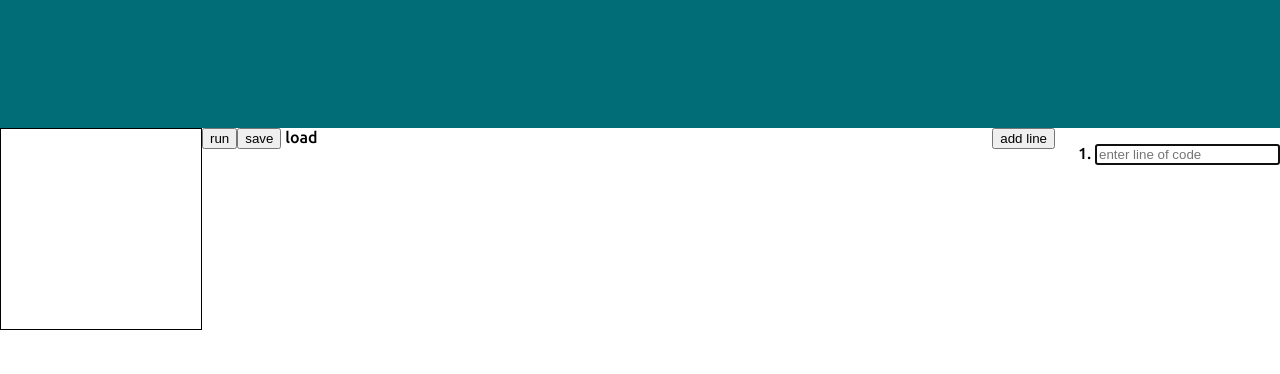
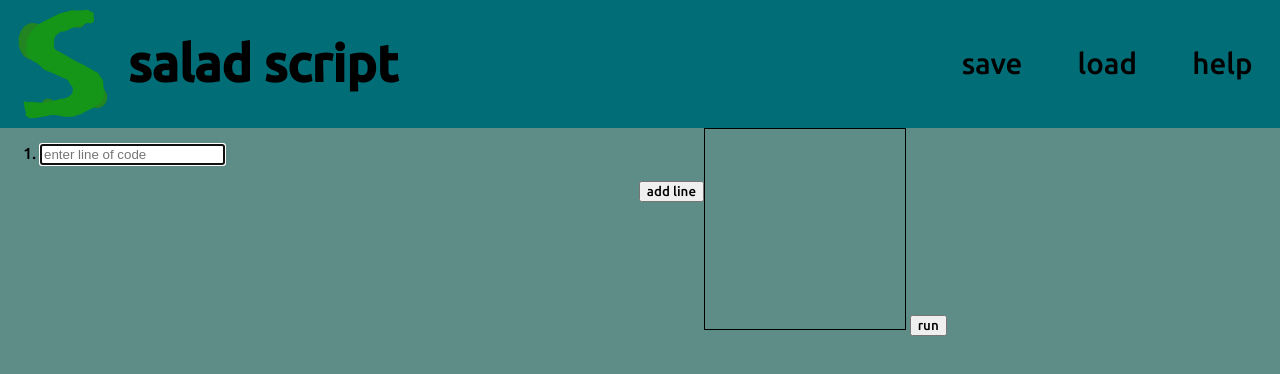
Before and after one commit to myrccar/saladscript, a plain HTML site: page index.html in a window 1280 px wide. Drawn offline with Linux system fonts and the light colour scheme.

Commit message:
60% looking nice

```diff
--- a/index.html
+++ b/index.html
@@ -11,20 +11,30 @@
 <link href="https://fonts.googleapis.com/css2?family=Ubuntu:wght@500&display=swap" rel="stylesheet">
   </head>
   <body>
-    <div class="header"></div>
-    <canvas id="mainC" width="200" height="200" style="border:1px solid #000000;">sorry your browser is not compatible
-</canvas>
-    <button onclick="run()" class="run_btn">run</button>
-    <div>
+    <div class="header">
+      <img src="img/saildscript_logo.png" class="logo" alt="saladScrit logo">
+      <h1>salad script</h1>
+      <a href="#"><button class="nav" >help</button></a>
+      <label for="load"><div class="nav">load</div></label>
+    <input style="display: none;" id="load" type="file"  accept="text/salad, text/plain" onchange="load(this)">
+      <a class="save nav" download="mySaladScript.txt" href="" id="btn" onclick="save()"><button>save</button></a>
+
+    </div>
+   <!-- <div class="gutter" id="dragMe"></div> -->
+    <div class="content">
+    <div class="side_b">
     <ol id="list" class="list">
       <li><input autocomplete="off" id="inp1" type="text" placeholder="enter line of code" class="inp"></input></li>
     </ol>
 
     <button onclick="add()" style="float: right;">add line</button>
     </div>
-    <a download="mySaladScript.salad" href="" id="btn" onclick="save()"><button>save</button></a>
-    <label for="load">load</label>
-    <input style="display: none;" id="load" type="file"  accept="text/salad" onchange="load(this)">
+    <div class="side_a">
+    <canvas id="mainC" width="200" height="200" style="border:1px solid #000000;">sorry your browser is not compatible
+</canvas>
+    <button onclick="run()" class="run_btn">run</button>
+    </div>
+    </div>
     <script src="script.js"></script>
     <noscript>sorry your browser is not compatible</noscript>
   </body>
--- a/style.css
+++ b/style.css
@@ -1,6 +1,10 @@
 html, body{
   font-family: 'Ubuntu', sans-serif;
   margin: 0px;
+  background-color: #EDF6F9;
+  display: flex;
+  flex-flow: column;
+  height: 100%;
 }
 
 div.header{
@@ -8,15 +12,92 @@ div.header{
   width: 100vw;
   height: 10vw;
   background-color: #006D77;
+
+}
+
+img.logo{
+  width: 10vw;
+  float: left;
+}
+
+div.header > h1{
+  float: left;
+  font-size: 4vw;
+}
+
+a.save > button{
+  float: right;
+  height: 10vw;
+  background-color: #006D77;
+  color: black;
+  border: none;
+  font-size: 2.3vw;
+  width: 9vw;
+  cursor: pointer;
+}
+a.save > button:hover{
+  background-color: #83C5BE;
+  color: black;
+}
+
+button{
+  font-family: 'Ubuntu', sans-serif;
+}
+
+.nav{
+  float: right;
+  height: 10vw;
+  background-color: #006D77;
+  color: black;
+  border: none;
+  display: flex;
+  align-items: center;
+  justify-content: center;
+  font-size: 2.3vw;
+  width: 9vw;
+  cursor: pointer;
+}
+.nav:hover{
+  background-color: #83C5BE;
+}
+
+/*main part*/
+.gutter{
+  height: 80%;
+  width: 4vw;
+  background-color: red;
+  cursor: mouse;
+  margin: 0;
+  position: absolute;
+  top: 50%;
+  left: 50%;
+  transform: translate(-50%, -50%);
 }
 
 #mainC{
-  float: left;
+
 }
 button.run_btn{
-  float: left;
+
 }
 ol.list{
-  float: right;
 
 }
+
+div.content{
+    flex: 1 1 auto;
+}
+
+div.side_a{
+  float: right;
+  background-color: #5e8d88;
+  height: 100%;
+  width: 45%;
+}
+div.side_b{
+  float: left;
+  background-color: #5e8d88;
+  height: 100%;
+  width: 55%;
+  overflow-y: scroll;
+}
```
Also changed, not shown: img/saildscript_logo.png (added).
